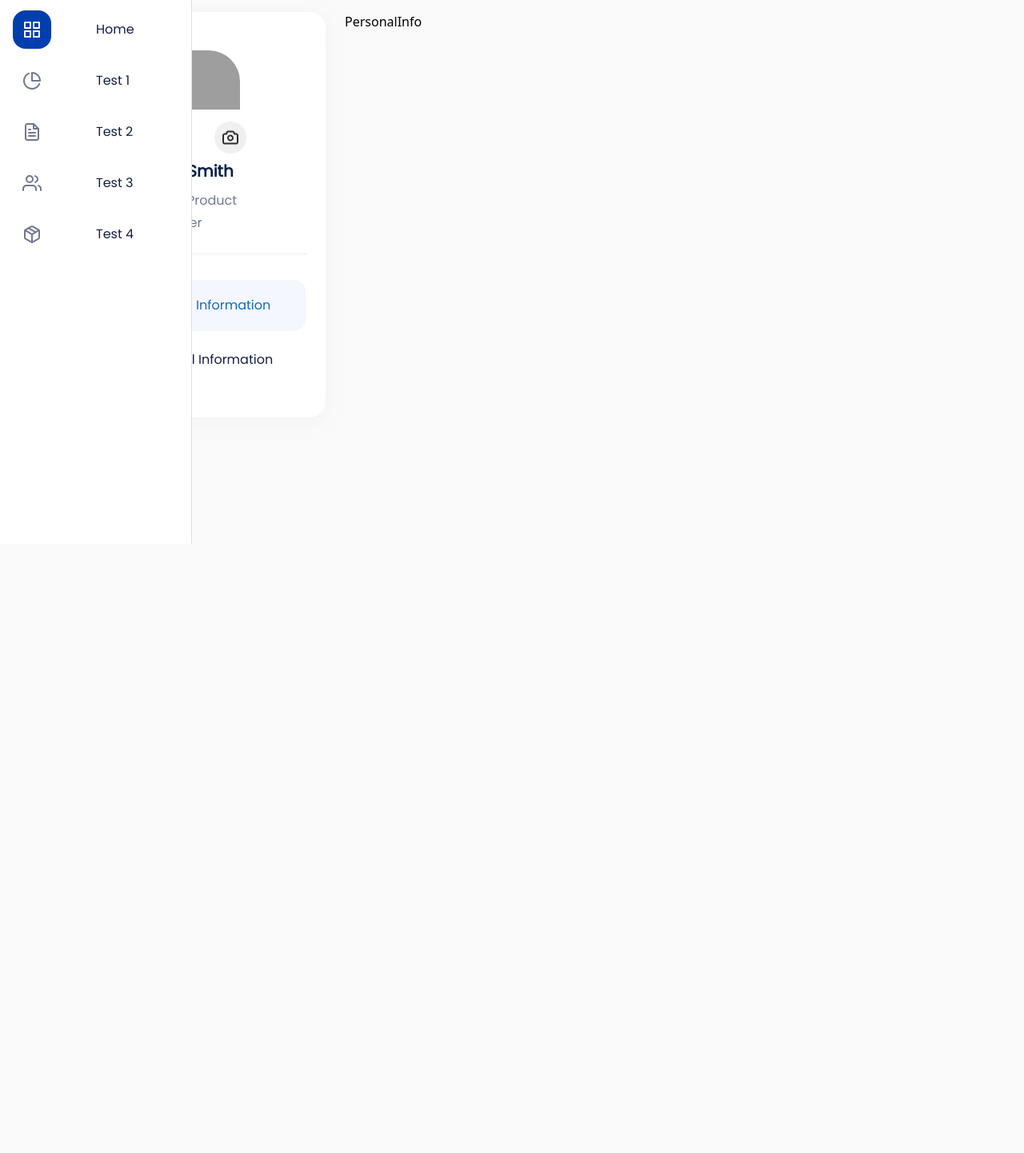
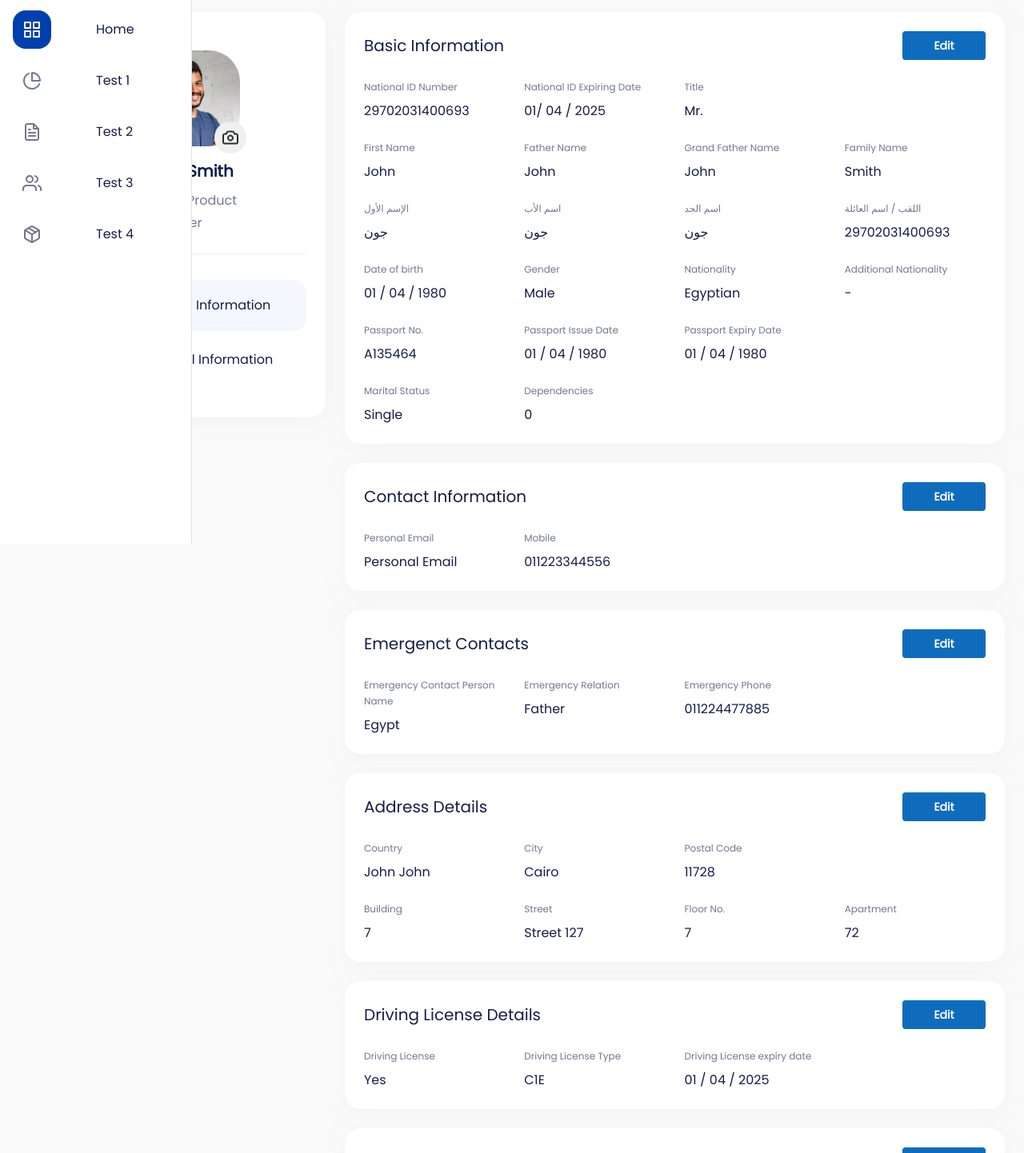
Before and after one commit to dvmhmdsd/hr-manager, a React (Vite) app in the folder front-end/: page / in a window 1280 px wide. Shown: the part 120-1562 px from the top of the page at 80% size. Before the commit the page ends 800 px from the top, so only its background shows below. Built offline with nearby package versions, Linux system fonts and the light colour scheme; grey boxes are pictures that could not be loaded.

Commit message:
Implement pages content with static data

```diff
--- a/front-end/src/App.tsx
+++ b/front-end/src/App.tsx
@@ -1,6 +1,7 @@
 import { createBrowserRouter, Outlet, RouterProvider } from "react-router-dom";
 import PersonalInfo from "./pages/PersonalInfo.page";
 import Layout from "./shared/Layout";
+import FinInfo from "./pages/FinInfo.page";
 
 const router = createBrowserRouter([
   {
@@ -15,6 +16,10 @@ const router = createBrowserRouter([
         path: "/",
         element: <PersonalInfo />,
       },
+      {
+        path: "/financial",
+        element: <FinInfo />,
+      },
     ],
   },
 ]);
--- /dev/null
+++ b/front-end/src/pages/FinInfo.page.tsx
@@ -0,0 +1,21 @@
+import InfoCard from "../shared/InfoCard";
+import { Box, Typography } from "@mui/material";
+
+export default function FinInfo() {
+  const bankInfo = [
+    { label: "bank Name", value: "CIB" },
+    { label: "IBAN", value: "12346546413216446" },
+  ];
+  return (
+    <InfoCard title="Bank Information" action={() => {}} sx={{ mb: "24px" }}>
+      <Box className="grid gap-6 grid-cols-4">
+        {bankInfo.map(({ label, value }) => (
+          <Box key={label}>
+            <Typography variant="body2">{label}</Typography>
+            <Typography variant="body1">{value}</Typography>
+          </Box>
+        ))}
+      </Box>
+    </InfoCard>
+  );
+}
--- a/front-end/src/pages/PersonalInfo.page.tsx
+++ b/front-end/src/pages/PersonalInfo.page.tsx
@@ -1,6 +1,76 @@
+import { Box, Typography } from "@mui/material";
+import InfoCard from "../shared/InfoCard";
 
 export default function PersonalInfo() {
+  const userInfo = {
+    "Basic Information": [
+      { label: "National ID Number", value: "29702031400693" },
+      { label: "National ID Expiring Date", value: "01/ 04 / 2025" },
+      { label: "Title", value: "Mr." },
+      { label: "", value: "" },
+      { label: "First Name", value: "John" },
+      { label: "Father Name", value: "John" },
+      { label: "Grand Father Name", value: "John" },
+      { label: "Family Name", value: "Smith" },
+      { label: "الإسم الأول", value: "جون" },
+      { label: "اسم الأب", value: "جون" },
+      { label: "اسم الجد", value: "جون" },
+      { label: "اللقب / اسم العائلة", value: "29702031400693" },
+      { label: "Date of birth", value: "01 / 04 / 1980" },
+      { label: "Gender", value: "Male" },
+      { label: "Nationality", value: "Egyptian" },
+      { label: "Additional Nationality", value: "-" },
+      { label: "Passport No.", value: "A135464" },
+      { label: "Passport Issue Date", value: "01 / 04 / 1980" },
+      { label: "Passport Expiry Date", value: "01 / 04 / 1980" },
+      { label: "", value: "" },
+      { label: "Marital Status", value: "Single" },
+      { label: "Dependencies", value: "0" },
+    ],
+    "Contact Information": [
+      { label: "Personal Email", value: "Personal Email" },
+      { label: "Mobile", value: "011223344556" },
+    ],
+    "Emergenct Contacts": [
+      { label: "Emergency Contact Person Name", value: "Egypt" },
+      { label: "Emergency Relation", value: "Father" },
+      { label: "Emergency Phone", value: "011224477885" },
+    ],
+    "Address Details": [
+      { label: "Country", value: "John John" },
+      { label: "City", value: "Cairo" },
+      { label: "Postal Code", value: "11728" },
+      { label: "", value: "" },
+      { label: "Building", value: "7" },
+      { label: "Street", value: "Street 127" },
+      { label: "Floor No.", value: "7" },
+      { label: "Apartment", value: "72" },
+    ],
+    "Driving License Details": [
+      { label: "Driving License", value: "Yes" },
+      { label: "Driving License Type", value: "C1E" },
+      { label: "Driving License expiry date", value: "01 / 04 / 2025" },
+    ],
+    "Military Status": [
+      { label: "Require Travel Permit", value: "Yes" },
+      { label: "Military Status", value: "Exempted" },
+      { label: "Document", value: "filename1.docx", type: "file" },
+    ],
+  };
   return (
-    <div>PersonalInfo</div>
-  )
+    <>
+      {Object.entries(userInfo).map(([title, infoData]) => (
+        <InfoCard title={title} action={() => {}} key={title} sx={{mb: '24px'}}>
+          <Box className="grid gap-6 grid-cols-4">
+            {infoData.map(({ label, value }) => (
+              <Box key={label} >
+                <Typography variant="body2">{label}</Typography>
+                <Typography variant="body1">{value}</Typography>
+              </Box>
+            ))}
+          </Box>
+        </InfoCard>
+      ))}
+    </>
+  );
 }
--- a/front-end/src/shared/InfoCard.tsx
+++ b/front-end/src/shared/InfoCard.tsx
@@ -1,20 +1,22 @@
-import { Box, Button, Card, Typography } from "@mui/material";
+import { Box, Button, Card, SxProps, Typography } from "@mui/material";
 import { ReactNode } from "react";
 
 export default function InfoCard({
   children,
   title,
   action,
+  sx,
 }: Readonly<{
   children: ReactNode[] | ReactNode;
   title: string;
   action: () => void;
+  sx?: SxProps;
 }>) {
   return (
-    <Card component="article" datatype="main">
+    <Card component="article" datatype="main" sx={sx}>
       <Box
         component="header"
-        className="flex flex-row justify-between items-center mb-24"
+        className="flex flex-row justify-between items-center mb-6"
       >
         <Typography variant="h3"> {title} </Typography>
         <Button
--- a/front-end/src/shared/LayoutComponents/UserCard.tsx
+++ b/front-end/src/shared/LayoutComponents/UserCard.tsx
@@ -1,13 +1,13 @@
 import { Card, Box, IconButton, Typography, Divider, List, SxProps, ListItem, ListItemText, Theme } from "@mui/material";
 import { useLocation, useNavigate } from "react-router-dom";
 import { CameraIcon } from "../Icons";
-import userImage from "../assets/person.jpeg";
+import userImage from "../../assets/person.jpeg";
 
 export const UserCard = () => {
   const loc = useLocation();
   const path = loc.pathname;
   return (
-    <Card component="article">
+    <Card component="article" className="h-min">
       <Box component="header" className="p-6">
         <Box className="relative rounded-[calc(39px)] w-[calc(120px)] h-[calc(120px)] overflow-hidden">
           <Box
--- a/front-end/src/theme.tsx
+++ b/front-end/src/theme.tsx
@@ -57,11 +57,14 @@ export const theme = createTheme({
       fontSize: "16px",
       fontWeight: "500",
       lineHeight: "24px",
+      color: "#151D48",
     },
     body2: {
       fontSize: "12px",
       fontWeight: "400",
       lineHeight: "20px",
+      marginBottom: "8px",
+      color: "#737791",
     },
     button: {
       fontSize: "14px",
```
Also changed, not shown: front-end/src/assets/person.png (deleted).
